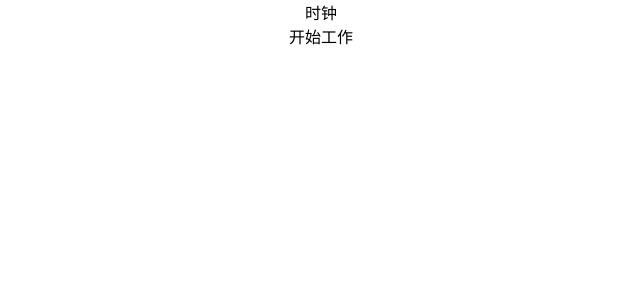
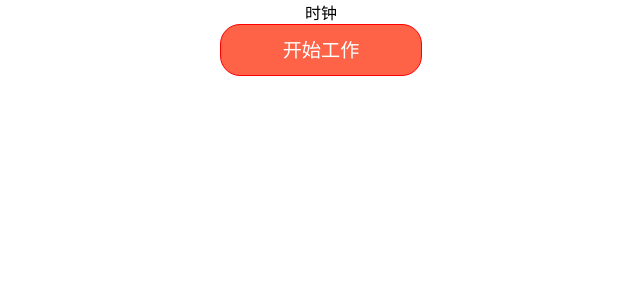
Before and after one commit to xinyuehtx/tomato, a React (Create React App) app in the folder tomato-timer/: page / in a window 1280 px wide. Shown: the top 300 px of the page, without its empty margins (319-959 px from the left). Built offline with nearby package versions, Linux system fonts and the light colour scheme.

Commit message:
添加button样式

```diff
--- a/tomato-timer/src/App.css
+++ b/tomato-timer/src/App.css
@@ -1,38 +1,25 @@
 .App {
   text-align: center;
-}
-
-.App-logo {
-  height: 40vmin;
-  pointer-events: none;
-}
-
-@media (prefers-reduced-motion: no-preference) {
-  .App-logo {
-    animation: App-logo-spin infinite 20s linear;
-  }
-}
-
-.App-header {
-  background-color: #282c34;
-  min-height: 100vh;
   display: flex;
   flex-direction: column;
   align-items: center;
   justify-content: center;
-  font-size: calc(10px + 2vmin);
-  color: white;
 }
 
-.App-link {
-  color: #61dafb;
+.timer{
+  border: 3px solid red;
+  width: 400px;
+  height: 400px;
 }
 
-@keyframes App-logo-spin {
-  from {
-    transform: rotate(0deg);
-  }
-  to {
-    transform: rotate(360deg);
-  }
+.main-button{
+  color: white;
+  background-color: tomato;
+  font-size: 1.2em;
+  text-align: center;
+  line-height: 50px;
+  border: 1px solid red;
+  border-radius: 20px;
+  width: 200px;
+  height: 50px;
 }
--- a/tomato-timer/src/App.js
+++ b/tomato-timer/src/App.js
@@ -1,12 +1,11 @@
 import React from 'react';
-import logo from './logo.svg';
 import './App.css';
 import Timer from './Timer/index'
 
 function App() {
   return (
     <div className="App">
-      <Timer />
+      <Timer className="timer"/>
       <div className="main-button">开始工作</div>
     </div>
   );
```
